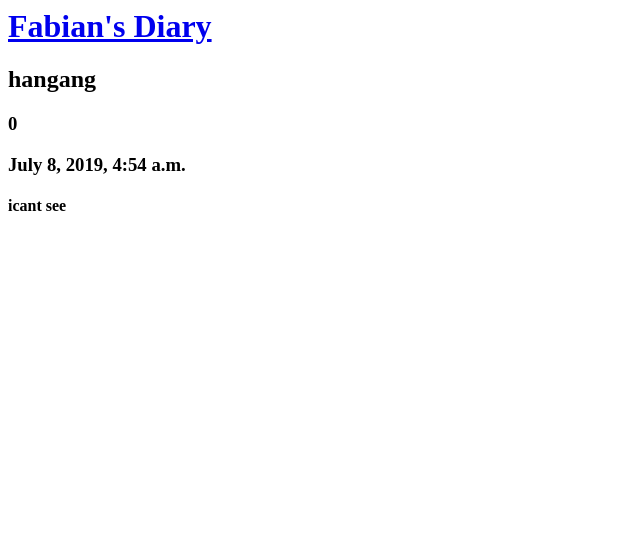
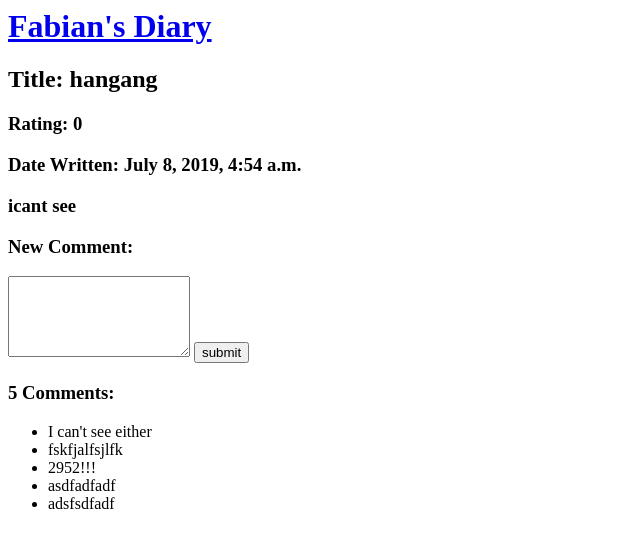
Before and after one commit to fabiankmroh/djangodiary, a Django app: page /diary/2 in a window 1280 px wide. Shown: the top 548 px of the page, without its empty margins (0-640 px from the left). Run offline with Django 3.2, Linux system fonts and the light colour scheme; data comes from the database, SQL or seed files in the repository; both versions use the stored data as it was after the commit.

Commit message:
20190708 Comment Feature Added

```diff
--- a/mysite/diary/models.py
+++ b/mysite/diary/models.py
@@ -8,4 +8,10 @@ class Entry(models.Model):
     pub_date = models.DateTimeField('date written')
 
     def __str__(self):
-        return self.title + str(self.rating) + self.pub_date
+        return self.title + " " + str(self.rating) + " " + str(self.pub_date)
+
+class Comment(models.Model):
+    entry = models.ForeignKey(Entry, on_delete=models.CASCADE)
+    ctxt = models.CharField(max_length = 400)
+    like = models.IntegerField(default=0)
+    pub_date = models.DateTimeField('date written')
--- a/mysite/diary/templates/diary/detail.html
+++ b/mysite/diary/templates/diary/detail.html
@@ -1,5 +1,21 @@
 <h1><a href ='/diary'>Fabian's Diary</a></h1>
-<h2>{{ entry.title }}</h2>
-<h3>{{ entry.rating }}</h3>
-<h3>{{ entry.pub_date }}</h3>
-<h4>{{ entry.body }}</h4>
+<h2>Title: {{ entry.title }}</h2>
+<h3>Rating: {{ entry.rating }}</h3>
+<h3>Date Written: {{ entry.pub_date }}</h3>
+<h3>{{ entry.body }}</h3>
+
+
+<h3>New Comment:</h3>
+<form action = "{{ entry_id }}/commentsave/", method="POST">
+    {% csrf_token %}
+    <textarea rows=5 cols=20 name="ctxt"></textarea>
+    <input type="submit" value="submit">
+</form>
+
+<h3>{{ comment_list.count }} Comments:</h3>
+
+<ul>
+{% for comment in comment_list %}
+    <li>{{ comment.ctxt }}</li>
+{% endfor %}
+</ul>
--- a/mysite/diary/templates/diary/index.html
+++ b/mysite/diary/templates/diary/index.html
@@ -3,7 +3,7 @@
     <ul>
         {% for entry in latest_entry_list %}
             <li><a href='/diary/{{ entry.id }}'>
-                Title: {{ entry.title }}     Rating: {{ entry.rating }} Published Date:{{ entry.pub_date }}</a></li>
+                Title: {{ entry.title }}     Rating: {{ entry.rating }} Published Date:{{ entry.pub_date }}  {{entry.comment_set.count}} comment{{entry.comment_set.count|pluralize}}</a></li>
         {% endfor %}
     </ul>
 {% else %}
--- a/mysite/diary/urls.py
+++ b/mysite/diary/urls.py
@@ -7,4 +7,5 @@ urlpatterns = [
     path('<int:entry_id>', views.detail, name='detail'),
     path('new/', views.new, name='new'),
     path('save/', views.save, name='save'),
+    path('<int:entry_id>/commentsave/', views.commentsave, name='commentsave'),
 ]
--- a/mysite/diary/views.py
+++ b/mysite/diary/views.py
@@ -2,7 +2,7 @@ from django.shortcuts import render, get_object_or_404
 from django.http import HttpResponse, HttpResponseRedirect
 from django.template import loader
 from django.urls import reverse
-from .models import Entry
+from .models import Entry, Comment
 from django.utils import timezone
 
 # Create your views here.
@@ -15,12 +15,14 @@ def index(request):
     return render(request, 'diary/index.html', context)
 
 def detail(request, entry_id):
-    try:
-        selected_entry = Entry.objects.get(pk=entry_id)
-    except (KeyError, Entry.DoesNotExist):
-        return render(request, 'diary/error.html',{'id':entry_id})
-    else:
-        return render(request, 'diary/detail.html', {'entry':selected_entry})
+    entry = get_object_or_404(Entry, pk=entry_id)
+    comment_list = entry.comment_set.order_by('-like')
+
+    return render(request, 'diary/detail.html', {
+        'entry':entry,
+        'entry_id':entry_id,
+        'comment_list':comment_list
+   })
 
 def new(request):
     return render(request, 'diary/new.html')
@@ -34,3 +36,13 @@ def save(request):
     Entry.objects.create(title=title, rating=rating, body=body, pub_date=pub_date)
 
     return HttpResponseRedirect(reverse('index'))
+
+def commentsave(request, entry_id):
+    ctxt = request.POST['ctxt']
+    like = 0
+    pub_date = timezone.now()
+
+    entry = get_object_or_404(Entry, pk=entry_id)
+    entry.comment_set.create(ctxt=ctxt, like=like, pub_date=pub_date)
+
+    return HttpResponseRedirect(reverse('detail', args=(entry_id,)))
```
Also changed, not shown: mysite/diary/templates/diary/new.html (+8 -5 lines), mysite/db.sqlite3, mysite/diary/migrations/0001_initial.py.
